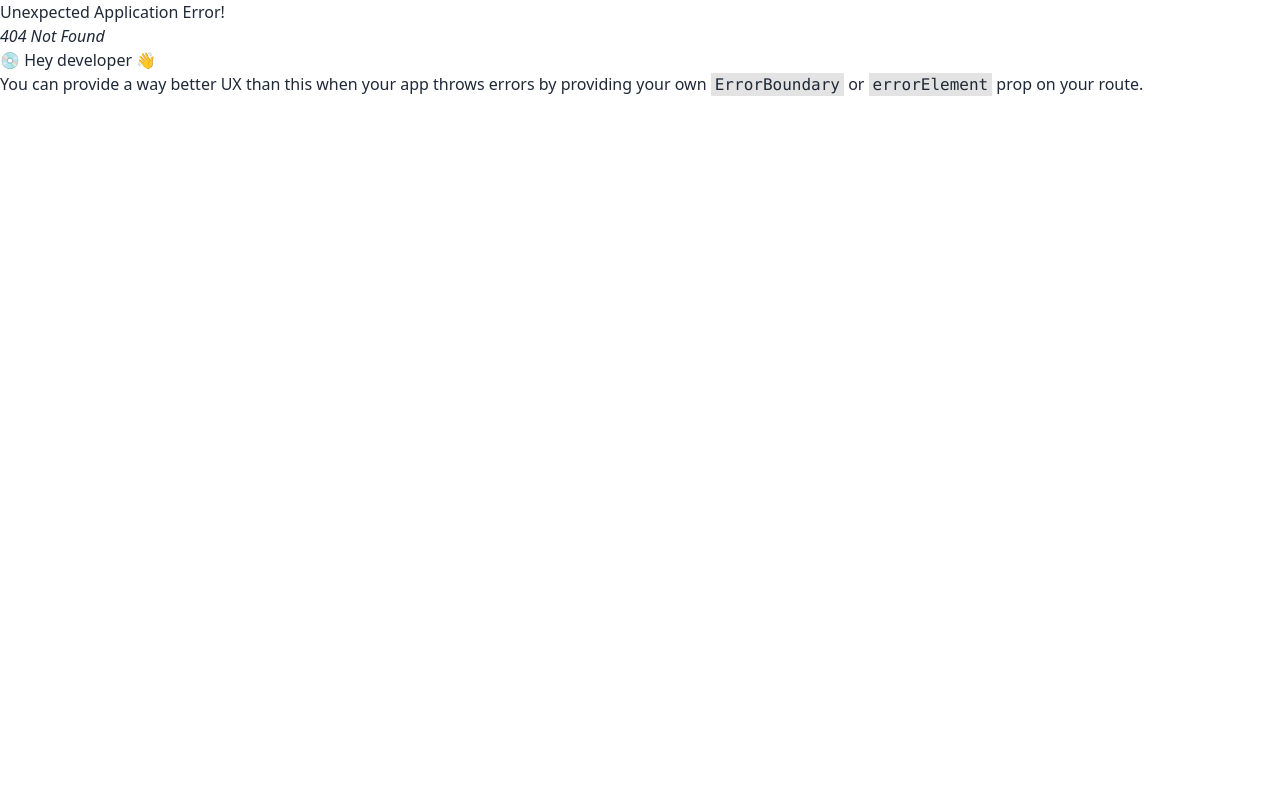
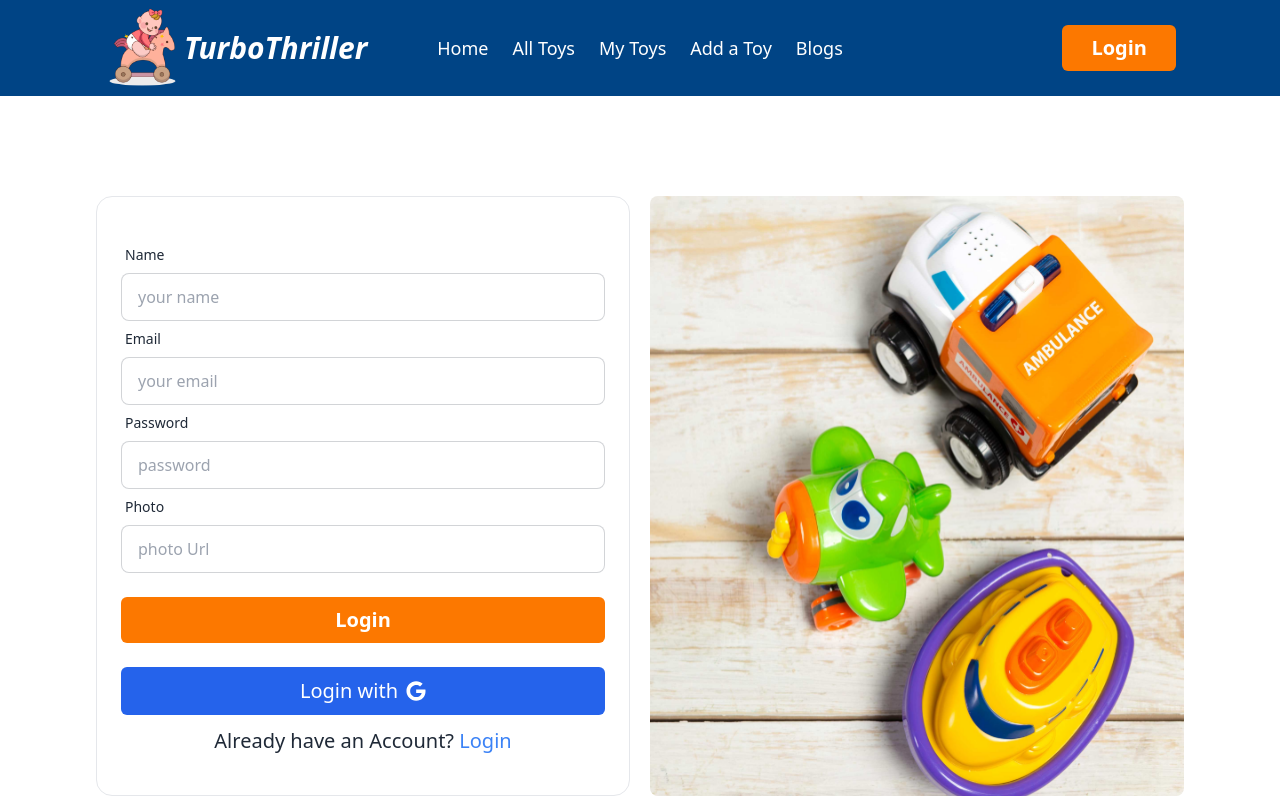
Before and after one commit to MHkhan994/turbo-thriller, a React (Vite) app: page /register in a window 1280 px wide. Before the commit this address had no page. Shown: the top 800 px of the page. Built offline with nearby package versions, Linux system fonts and the light colour scheme.

Commit message:
login registration page disign

```diff
--- a/src/Shared/Footer/Footer.jsx
+++ b/src/Shared/Footer/Footer.jsx
@@ -6,10 +6,10 @@ const Footer = () => {
     return (
         <div className='bg-gray-500 lg:h-[70vh] h-[90vh] relative'>
             <img className='w-full h-full object-cover' src="footer.png" alt="" />
-            <div className='p-5 rounded-lg absolute lg:top-1/2 top-[13%] md:top-[30%] text-black lg:w-1/3 w-3/4 lg:left-[9%] left-[4%]'>
+            <div className='p-5 rounded-lg absolute lg:top-0 top-[13%] md:top-[30%] text-black lg:w-1/3 w-3/4 lg:left-[9%] left-[4%]'>
                 <div className='flex items-center'>
                     <img className='w-20' src="logo.png" alt="" />
-                    <h1 className='lg:text-5xl text-2xl pe-7 font-semibold italic'>Turbo Thriller</h1>
+                    <h1 className='lg:text-4xl text-2xl pe-7 font-bold italic'>Turbo Thriller</h1>
                 </div>
                 <p className='text-lg lg:text-xl font-semibold'>Play, Learn, and Explore!</p>
                 <p className='text-gray-700 py-7 text-md'>Discover a world of endless fun and imagination at Turbo Thriller. We're dedicated to bringing smiles to children's faces with our exciting range of toys and games.</p>
@@ -29,7 +29,7 @@ const Footer = () => {
                 </div>
                 <div className='pt-7'>
                     <h2 className='text-2xl font-semibold mb-2'>Welcome Newcommer</h2>
-                    <button className='btn-primary'>
+                    <button className='my-btn-primary'>
                         <Link onTouchCancel='/register'>Register</Link>
                     </button>
                 </div>
--- a/src/Shared/Navbar.jsx
+++ b/src/Shared/Navbar.jsx
@@ -26,7 +26,7 @@ const Navbar = () => {
                 </div>
                 <div className="navbar-center hidden lg:flex">
                     <ul className="flex gap-4 px-2 text-lg space-x-2">
-                        <li><NavLink className={(isActive) => isActive ? 'active' : ''} to='/'>Home</NavLink></li>
+                        <li><NavLink to='/'>Home</NavLink></li>
                         <li><NavLink to='/allToys'>All Toys</NavLink></li>
                         <li><NavLink to='/myToys'>My Toys</NavLink></li>
                         <li><NavLink to='/addToy'>Add a Toy</NavLink></li>
@@ -34,9 +34,7 @@ const Navbar = () => {
                     </ul>
                 </div>
                 <div className="navbar-end">
-                    <button className='btn-primary'>
-                        <NavLink to='/login'>Login</NavLink>
-                    </button>
+                    <Link className='my-btn-primary' to='/login'>Login</Link>
                 </div>
             </div>
         </div>
--- a/src/index.css
+++ b/src/index.css
@@ -2,14 +2,17 @@
 @tailwind components;
 @tailwind utilities;
 
+*{
+    box-sizing: border-box;
+}
 
 .my-container{
  @apply w-[95%] lg:w-[85%] mx-auto
 }
 
-.btn-primary{
+.my-btn-primary{
     transition: all ease .4s;
-    @apply bg-[#FC7800] lg:px-7 px-4 py-2 text-xl rounded-sm border border-transparent hover:bg-transparent hover:border-[#FC7800]
+    @apply text-white bg-[#FC7800] lg:px-7 px-4 py-2 text-xl rounded-md border border-transparent hover:bg-transparent hover:border-[#FC7800] hover:text-[#FC7800] font-semibold
 }
 
 .active{
--- a/src/pages/Home/Banner/Banner.jsx
+++ b/src/pages/Home/Banner/Banner.jsx
@@ -8,7 +8,7 @@ const Banner = () => {
             <div className='absolute lg:top-1/2 top-[43%] lg:left-[9%] left-[4%] text-white lg:w-1/2 w-3/4 space-y-5'>
                 <h1 className='lg:text-5xl text-3xl lg:pe-7 p-0 font-semibold'>Play, Create, and Let Your Dreams Take Flight!</h1>
                 <button className='py-2'>
-                    <Link className='btn-primary'>See all Toys</Link>
+                    <Link className='my-btn-primary'>See all Toys</Link>
                 </button>
             </div>
         </div>
--- /dev/null
+++ b/src/pages/Login/Login.jsx
@@ -0,0 +1,44 @@
+import React from 'react';
+import { FaGoogle } from 'react-icons/fa';
+import { Link } from 'react-router-dom'
+
+const Login = () => {
+    return (
+        <div>
+            <div className="hero min-h-screen my-container">
+                <div className="grid lg:grid-cols-2 my-20 items-center gap-5 w-full">
+                    <div className="text-center lg:text-left order-2">
+                        <img className='rounded-lg' src="login.jpg" alt="" />
+                    </div>
+                    <div className="card w-full bg-base-100 border">
+                        <form className="w-full p-6 pt-10  rounded-lg">
+                            <div className="form-control">
+                                <label className="label">
+                                    <span className="label-text">Email</span>
+                                </label>
+                                <input required name='email' type="email" placeholder="your email" className="input input-bordered" />
+                            </div>
+                            <div className="form-control">
+                                <label className="label">
+                                    <span className="label-text">Password</span>
+                                </label>
+                                <input required name='password' type="password" placeholder="password" className="input input-bordered" />
+                            </div>
+                            <div className="form-control mt-6">
+                                <button className="my-btn-primary">Login</button>
+                            </div>
+                        </form>
+                        <div className='px-6 pb-10'>
+                            <button className='text-xl gap-2 flex justify-center items-center text-white bg-blue-600 rounded-md h-12 w-full'>
+                                <span>Login with </span><FaGoogle />
+                            </button>
+                            <p className='text-center pt-3 text-xl'>New here? <Link className='text-blue-500' to='/register'>Register</Link></p>
+                        </div>
+                    </div>
+                </div>
+            </div>
+        </div>
+    );
+};
+
+export default Login;
--- /dev/null
+++ b/src/pages/Register/Register.jsx
@@ -0,0 +1,56 @@
+import React from 'react';
+import { FaGoogle } from 'react-icons/fa';
+import { Link } from 'react-router-dom'
+
+const Register = () => {
+    return (
+        <div >
+            <div className="hero min-h-screen my-container">
+                <div className="grid lg:grid-cols-2 my-20 items-center gap-5 w-full">
+                    <div className="text-center lg:text-left order-2 h-full">
+                        <img className='rounded-lg h-full' src="login.jpg" alt="" />
+                    </div>
+                    <div className="card w-full bg-base-100 border">
+                        <form className="w-full p-6 pt-10  rounded-lg">
+                            <div className="form-control">
+                                <label className="label">
+                                    <span className="label-text">Name</span>
+                                </label>
+                                <input required name='name' type="text" placeholder="your name" className="input input-bordered" />
+                            </div>
+                            <div className="form-control">
+                                <label className="label">
+                                    <span className="label-text">Email</span>
+                                </label>
+                                <input required name='email' type="email" placeholder="your email" className="input input-bordered" />
+                            </div>
+                            <div className="form-control">
+                                <label className="label">
+                                    <span className="label-text">Password</span>
+                                </label>
+                                <input required name='password' type="password" placeholder="password" className="input input-bordered" />
+                            </div>
+                            <div className="form-control">
+                                <label className="label">
+                                    <span className="label-text">Photo</span>
+                                </label>
+                                <input required name='photo' type="text" placeholder="photo Url" className="input input-bordered" />
+                            </div>
+                            <div className="form-control mt-6">
+                                <button className="my-btn-primary">Login</button>
+                            </div>
+                        </form>
+                        <div className='px-6 pb-10'>
+                            <button className='text-xl gap-2 flex justify-center items-center text-white bg-blue-600 rounded-md h-12 w-full'>
+                                <span>Login with </span><FaGoogle />
+                            </button>
+                            <p className='text-center pt-3 text-xl'>Already have an Account? <Link className='text-blue-500' to='/login'>Login</Link></p>
+                        </div>
+                    </div>
+                </div>
+            </div>
+        </div >
+    );
+};
+
+export default Register;
```
Also changed, not shown: src/Routes/Routes.jsx (+26 -0 lines), public/login.jpg (added).
